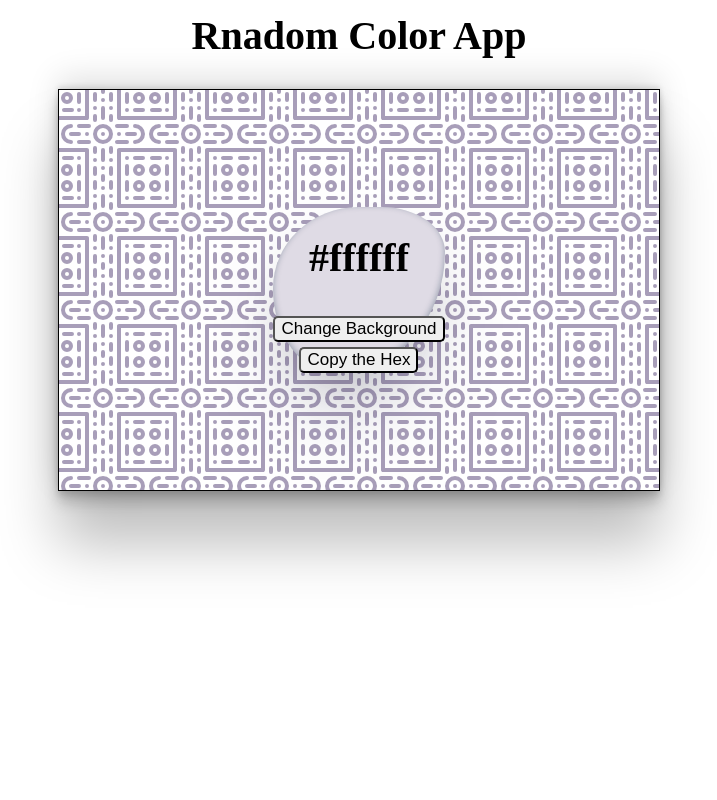
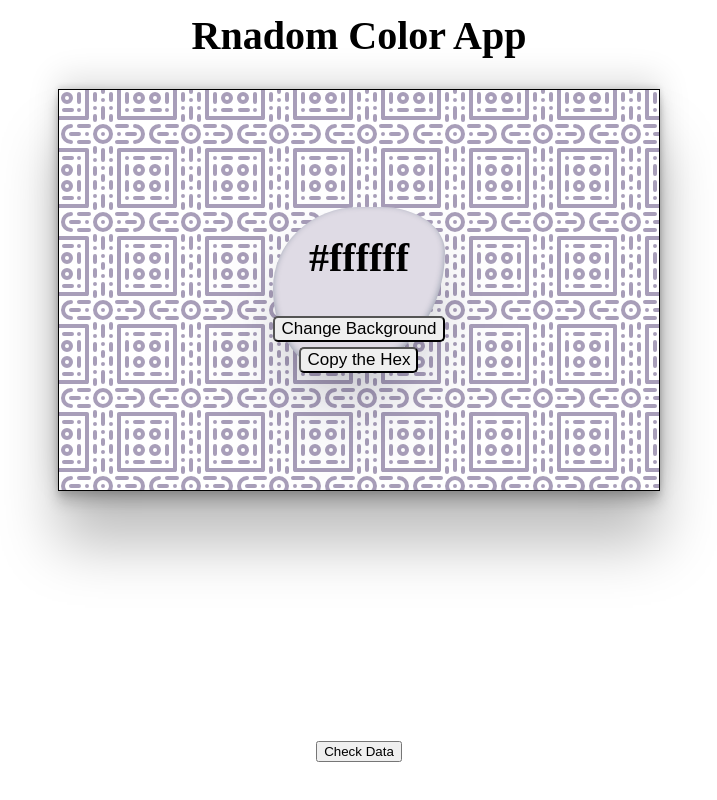
Before and after one commit to Sefaciftci/SimpleReactProjects, a React (Vite) app: page / in a window 1280 px wide. Shown: the part 5463-6263 px from the top of the page, without its empty margins (281-998 px from the left). Before the commit the page ends 6154 px from the top, so only its background shows below. Built offline with nearby package versions, Linux system fonts and the light colour scheme; no server answers.

Commit message:
paginationApp axios

```diff
--- a/package.json
+++ b/package.json
@@ -10,6 +10,7 @@
     "preview": "vite preview"
   },
   "dependencies": {
+    "axios": "^1.5.0",
     "react": "^18.2.0",
     "react-dom": "^18.2.0"
   },
--- a/src/App.jsx
+++ b/src/App.jsx
@@ -8,6 +8,7 @@ import CardApp from './Componenets/CardApp';
 import SearchFilterApp from './Componenets/SearchFilterApp';
 import QuizApp from './Componenets/QuizApp';
 import RandomColor from './Componenets/randomColor';
+import PaginationApp from './Componenets/PaginationApp';
 
 function App() {
   return (
@@ -42,6 +43,10 @@ function App() {
         <RandomColor/>
       </div>
 
+      <div className='paginationApp'>
+        <PaginationApp/>
+      </div>
+
     </div>
   )
 }
--- /dev/null
+++ b/src/Componenets/PaginationApp.jsx
@@ -0,0 +1,28 @@
+import React,{useState} from "react";
+import '../style/paginationApp.css';
+import axios from "axios";
+
+const PaginationApp = () => {
+
+    const [data,setData] = useState([]);
+
+    const imgData = async() => {
+        try{
+            const response = await axios.get("https://randomuser.me/api");
+            setData(response.data.results[0].picture.large);
+        }
+        catch(error){
+            console.log("Error");
+        }
+    }
+
+    console.log(data)
+
+    return(
+        <div className="container">
+            <button onClick={imgData}>Check Data</button>
+        </div>
+    )
+}
+
+export default PaginationApp;
```
Also changed, not shown: src/style/paginationApp.css (added), 1 other file (tests, documents, lock files or other folders).
